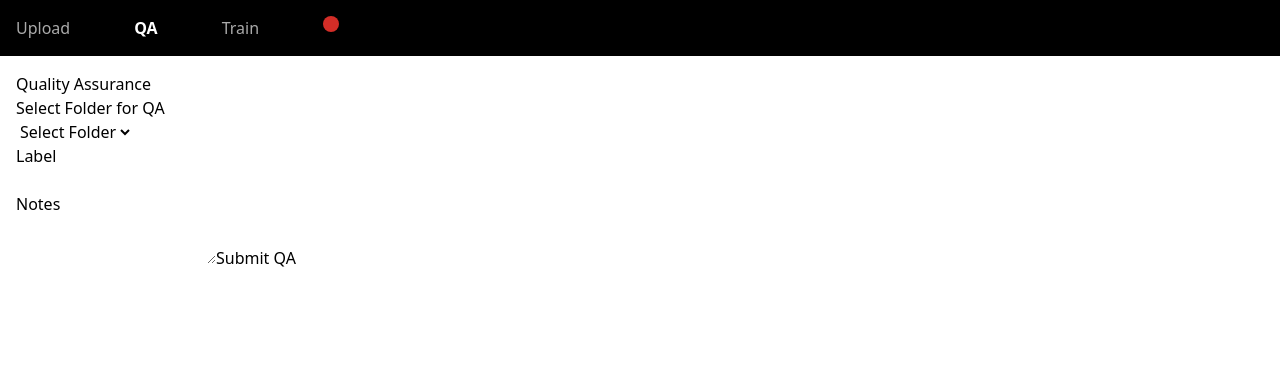
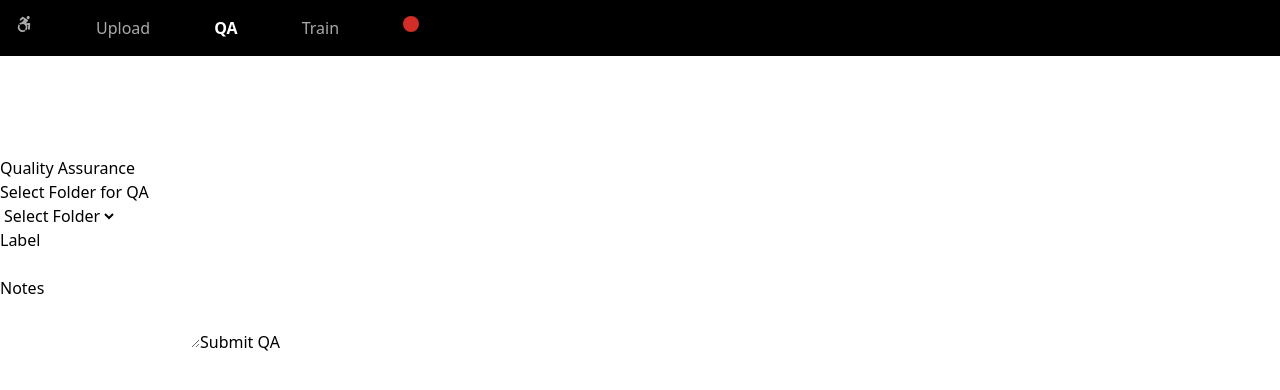
Before and after one commit to Chunt0/Dashboard, a React (Vite) app in the folder client/: page /qa in a window 1280 px wide. Shown: the top 390 px of the page. Built offline with nearby package versions, Linux system fonts and the light colour scheme; no server answers.

Commit message:
added wheelchair

```diff
--- a/client/package.json
+++ b/client/package.json
@@ -13,6 +13,7 @@
     "@tailwindcss/vite": "^4.1.6",
     "react": "^19.1.0",
     "react-dom": "^19.1.0",
+    "react-icons": "^5.5.0",
     "react-router-dom": "^7.6.0"
   },
   "devDependencies": {
--- a/client/src/App.tsx
+++ b/client/src/App.tsx
@@ -1,22 +1,17 @@
 import React from "react";
-import { BrowserRouter as Router, Routes, Route } from "react-router-dom";
-import Navbar from './components/Nav/Navbar';
-import DataProcessing from "./pages/DataProcessing";
-import QualityAssurance from "./pages/QualityAssurance.tsx";
-import Training from "./pages/Training.tsx";
+import { BrowserRouter as Router } from "react-router-dom";
+import Layout from "./layouts/MainLayout.tsx";
 import './App.css';
+//import Navbar from './components/Nav/Navbar';
+//import Uploading from "./pages/Uploading";
+//import QualityAssurance from "./pages/QualityAssurance.tsx";
+//import Training from "./pages/Training.tsx";
+//import Splash from "./pages/Splash.tsx";
 
-function App() {
+const App: React.FC = () => {
   return (
     <Router>
-      <Navbar />
-      <div style={{ padding: "1rem" }}>
-        <Routes>
-          <Route path="/upload" element={<DataProcessing />} />
-          <Route path="/qa" element={<QualityAssurance />} />
-          <Route path="/train" element={<Training />} />
-        </Routes>
-      </div>
+      <Layout />
     </Router>
   );
 }
--- a/client/src/components/Nav/Navbar.tsx
+++ b/client/src/components/Nav/Navbar.tsx
@@ -1,10 +1,23 @@
 import HealthIndicator from "./HealthIndicator";
 import { NavLink } from "react-router-dom";
+import { FaAccessibleIcon } from 'react-icons/fa'; // Importing an icon
 
 function Navbar() {
   return (
     <nav className="flex items-center justify-between bg-black p-4">
       <div className="flex gap-8">
+
+        <NavLink
+          to="/"
+          style={({ isActive }) => ({
+            color: isActive ? "#fff" : "#aaa",
+            marginRight: "2rem",
+            textDecoration: "none",
+            fontWeight: isActive ? "bold" : "normal"
+          })}
+        >
+          <FaAccessibleIcon /> {/* Using an icon instead of text */}
+        </NavLink>
         <NavLink
           to="/upload"
           style={({ isActive }) => ({
--- /dev/null
+++ b/client/src/components/Upload/UploadNavbar.tsx
@@ -0,0 +1,15 @@
+import React from 'react';
+import { NavLink } from 'react-router-dom';
+
+const UploadNavbar: React.FC = () => {
+	return (
+		<nav className="flex justify-between bg-gray-800 p-4 text-white">
+			<div className="flex space-x-4">
+				<NavLink to="/upload/image" className="hover:text-gray-400 transition duration-300">Image</NavLink>
+				<NavLink to="/upload/video" className="hover:text-gray-400 transition duration-300">Video</NavLink>
+			</div>
+		</nav>
+	);
+};
+
+export default UploadNavbar;
--- /dev/null
+++ b/client/src/layouts/MainLayout.tsx
@@ -0,0 +1,36 @@
+import React from 'react';
+import { useLocation, Routes, Route } from 'react-router-dom';
+
+import Navbar from '../components/Nav/Navbar';
+import UploadNavbar from '../components/Upload/UploadNavbar';
+
+import Splash from '../pages/Splash';
+import Uploading from '../pages/Uploading';
+import QualityAssurance from '../pages/QualityAssurance';
+import Training from '../pages/Training';
+import VidUpload from '../components/Upload/VidUpload';
+import ImgUpload from '../components/Upload/ImgUpload';
+
+const Layout: React.FC = () => {
+  const location = useLocation();
+  const showUploadNavbar: boolean = ['/upload', '/upload/video', '/upload/image'].includes(location.pathname);
+
+  return (
+    <div>
+      <Navbar />
+      {showUploadNavbar && <UploadNavbar />}
+      <div style={{ paddingTop: '100px' }}>
+        <Routes>
+          <Route path="/" element={<Splash />} />
+          <Route path="/upload" element={<Uploading />} />
+          <Route path="/upload/video" element={<VidUpload />} />
+          <Route path="/upload/image" element={<ImgUpload />} />
+          <Route path="/qa" element={<QualityAssurance />} />
+          <Route path="/train" element={<Training />} />
+        </Routes>
+      </div>
+    </div>
+  );
+}
+
+export default Layout;
--- a/client/src/pages/DataProcessing.tsx
+++ /dev/null
@@ -1,18 +0,0 @@
-import React from 'react';
-import VideoUpload from '../components/Upload/VidUpload';
-import ImageUpload from '../components/Upload/ImgUpload';
-
-const DataProcessing: React.FC = () => {
-	return (
-		<div>
-			<h1>Data Processing</h1>
-			<h2>Uploading</h2>
-			<h3>Videos</h3>
-			<VideoUpload />
-			<h3>Images</h3>
-			<ImageUpload />
-		</div>
-	);
-};
-
-export default DataProcessing;
--- /dev/null
+++ b/client/src/pages/Splash.tsx
@@ -0,0 +1,14 @@
+import React from 'react';
+
+const Splash: React.FC = () => {
+	return (
+		<div className="flex flex-col items-center justify-center h-screen bg-gradient-to-r from-blue-500 to-purple-600 text-white">
+			<h1 className="text-5xl font-extrabold mb-6">Welcome to Data Prep, Labeling, and Training</h1>
+			<p className="text-xl mb-4 text-center max-w-md">Upload your data for preparation and labeling with ease.</p>
+			<p className="text-xl mb-4 text-center max-w-md">Perform quality assurance to fix labels and add insightful notes.</p>
+			<p className="text-xl text-center max-w-md">Begin training runs for SDXL, Flux, or WAN2.1.</p>
+		</div>
+	);
+};
+
+export default Splash;
--- /dev/null
+++ b/client/src/pages/Uploading.tsx
@@ -0,0 +1,18 @@
+import React from 'react';
+import VidUpload from '../components/Upload/VidUpload';
+import ImgUpload from '../components/Upload/ImgUpload';
+import UploadNavbar from '../components/Upload/UploadNavbar';
+import { BrowserRouter as Router, Routes, Route } from "react-router-dom";
+
+const Uploading: React.FC = () => {
+	return (
+		<div style={{ padding: "1rem" }}>
+			<Routes>
+				<Route path="/upload/image" element={<ImgUpload />} />
+				<Route path="/upload/video" element={<VidUpload />} />
+			</Routes>
+		</div>
+	);
+};
+
+export default Uploading;
```
Also changed, not shown: client/src/pages/QualityAssurance.tsx (line endings or trailing spaces), 1 other file (tests, documents, lock files or other folders).
